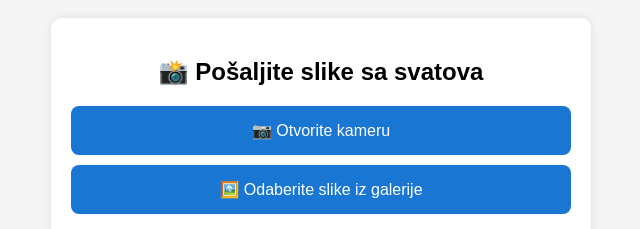
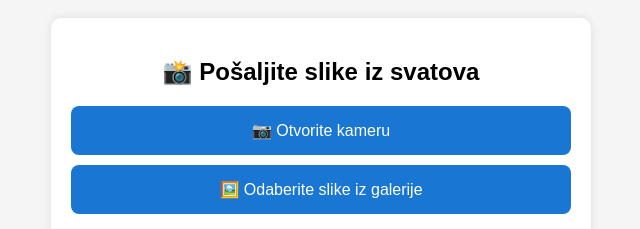
Before and after one commit to MVuko123/Svatovi, a plain HTML site: page index.html in a window 1280 px wide. Shown: the part 216-445 px from the top of the page, 319-959 px from the left. Drawn offline with nearby package versions, Linux system fonts and the light colour scheme.

Commit message:
Update index.html

```diff
--- a/index.html
+++ b/index.html
@@ -92,7 +92,7 @@
 </head>
 <body>
   <div class="container">
-    <h2>📸 Pošaljite slike sa svatova</h2>
+    <h2>📸 Pošaljite slike iz svatova</h2>
     <div class="upload-section">
       <button type="button" onclick="document.getElementById('cameraInput').click()">📷 Otvorite kameru</button>
       <input type="file" id="cameraInput" accept="image/*" capture="environment" style="display: none;" multiple />
```
